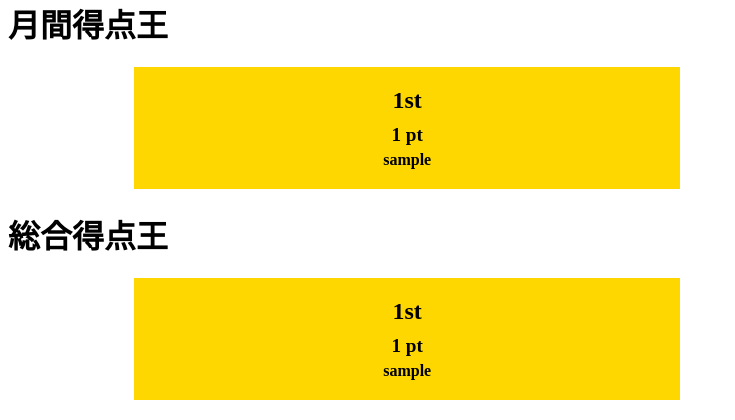
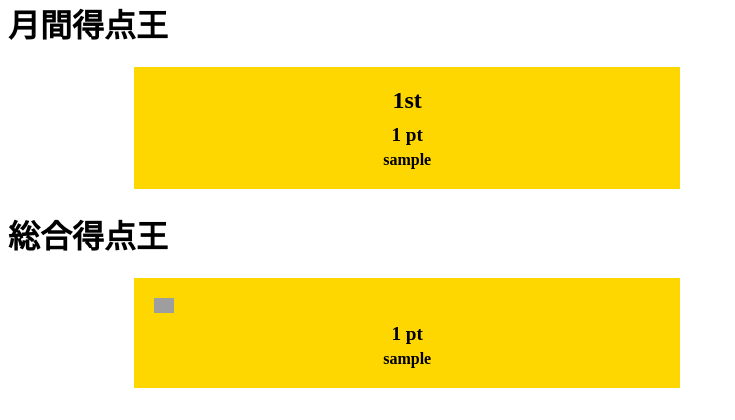
Before and after one commit to mayo2451/miyakeiba, a Flask app: template 01miyakeiba - v1.1/Miyakeiba_app/templates/home.html in a window 1280 px wide. Shown: the part 711-1131 px from the top of the page, without its empty margins (0-735 px from the left). After the commit the page ends 1099 px from the top, so only its background shows below. Run offline with Flask 3, Linux system fonts and the light colour scheme; the template is opened without the code that fills it: most values are stand-ins (such as "Sample title", 1, 10 or a date in 2020); parts of the project's set-up code (start-up, migrations or seed data) failed here and were passed over; grey boxes are pictures that could not be loaded.

Commit message:
Update home.html

```diff
--- a/01miyakeiba - v1.1/Miyakeiba_app/templates/home.html
+++ b/01miyakeiba - v1.1/Miyakeiba_app/templates/home.html
@@ -152,7 +152,12 @@
         <div class="point-top3">
             {% if users_total|length >= 1 %}
                 <div class="first-rank">
-                    <div class="first-title">1st</div>
+                    <img
+                        src="https://raw.githubusercontent.com/mayo2451/miyakeiba/main/01miyakeiba%20-%20v1.1/Miyakeiba_app/image/race/grade/{{ race.race_grade }}.jpeg"
+                        style="width: 20px; height: auto;"
+                        class="first-title"
+                        alt="rank"
+                        onerror="this.style.display='none';">
                     <div class="first-score">{{ users_total[0].total_score }} pt</div>
                     <div class="first-name">{{ users_total[0].username }}</div>
                 </div>
```
